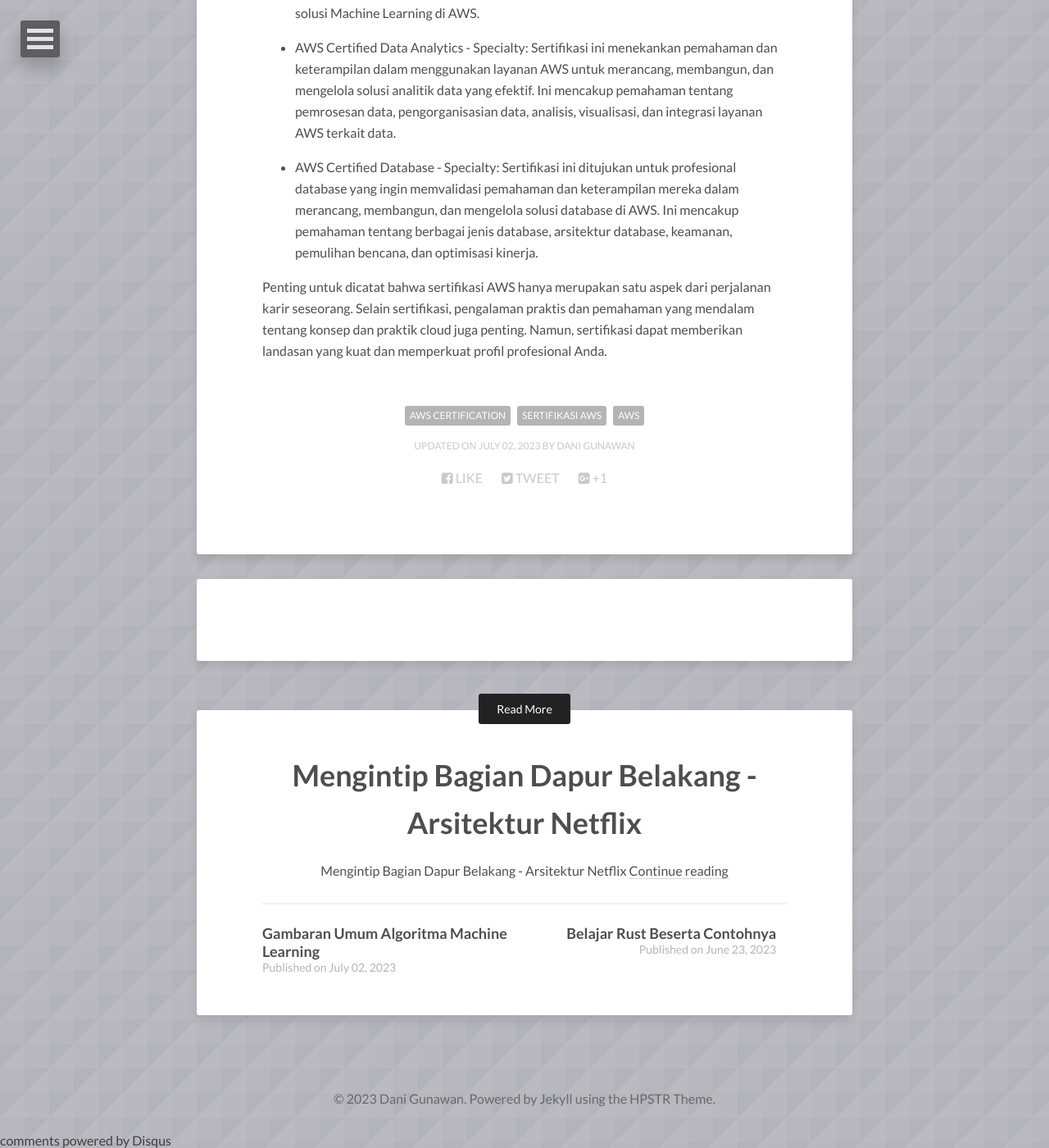
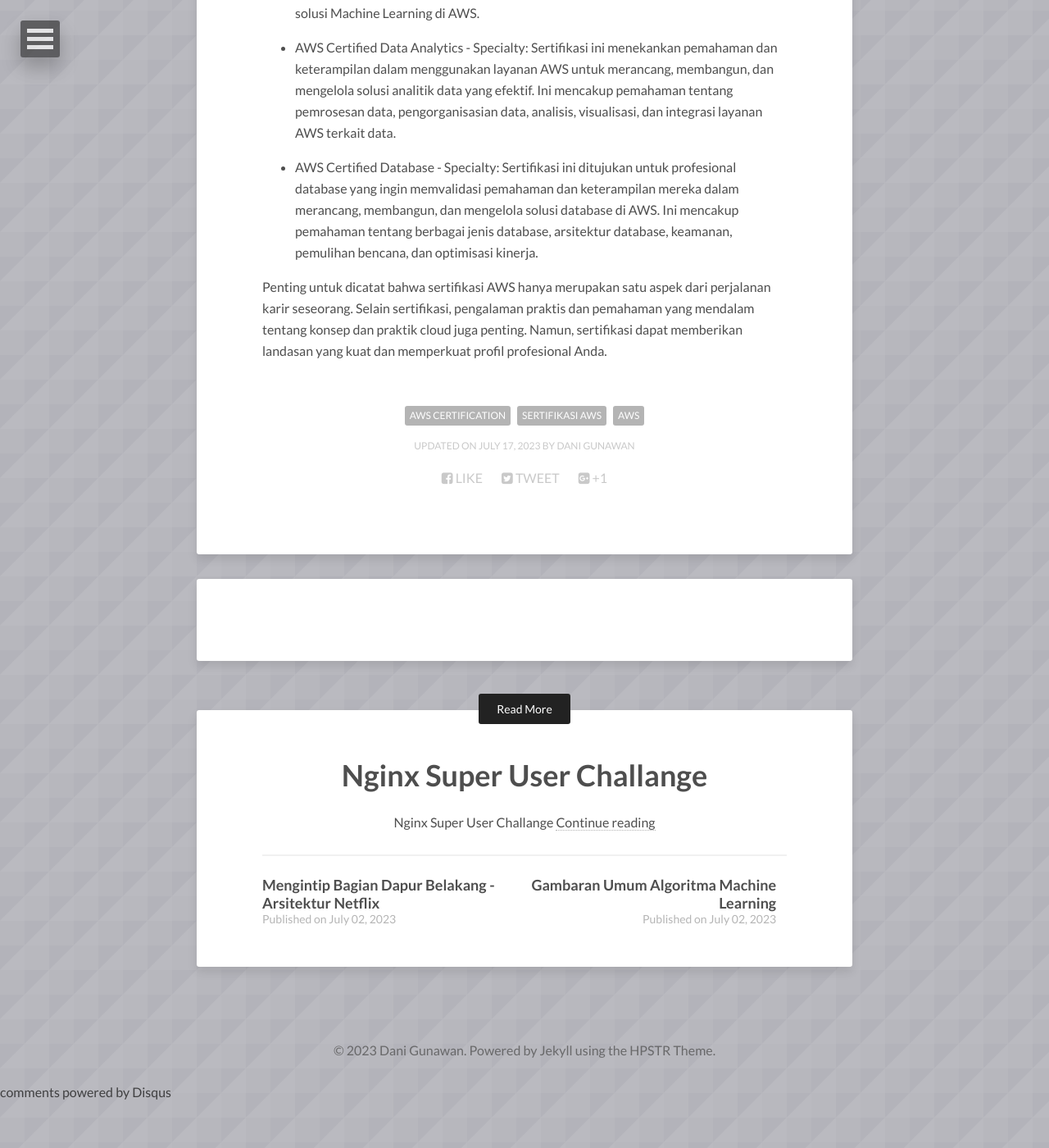
Before and after one commit to danigunawan/danigunawan.github.io, a Jekyll site: the page built from _posts/2023-07-17-jenis-jenis-sertifikasi-aws.md, in a window 1280 px wide and 1400 px high, scrolled down 3557 px. Shown: the whole window at 82% size. Built offline with Jekyll 4.4.1, drawn with Linux system fonts in a browser that asks for light colours; nearby versions of some CDN libraries; comment, search, counter and statistics services are not loaded; after the commit the page ends 4898 px from its top, so only the background shows below that; some of the changed lines change nothing that is shown; some of the changed text lies outside the part shown.

Commit message:
[ADD POSTING]

```diff
--- a/_posts/2023-07-17-jenis-jenis-sertifikasi-aws.md
+++ b/_posts/2023-07-17-jenis-jenis-sertifikasi-aws.md
@@ -1,7 +1,7 @@
 ---
 layout: post
 title: Jenis-Jenis Sertifikasi AWS
-modified: 2023-07-02T17:00:28+07:00
+modified: 2023-07-17T17:00:28+07:00
 categories:
 description: "Jenis-Jenis Sertifikasi AWS"
 tags: [aws certification, sertifikasi aws, aws]
@@ -9,7 +9,7 @@
   background: triangular.png
 comments: true
 share: true
-date: 2023-07-02T17:00:28+07:00
+date: 2023-07-17T17:00:28+07:00
 ---
 
 ![arsitektur-netflix](/images/2023/jenis-jenis-sertifikasi-aws.png)
--- /dev/null
+++ b/_posts/2023-07-20-nginx-super-user-assessment-challange.md
@@ -0,0 +1,55 @@
+---
+layout: post
+title: Nginx Super User Challange
+modified: 2023-07-20T17:00:28+07:00
+categories:
+description: "Nginx Super User Challange"
+tags: [nginx, nginx assessment, nginx super user, nginx challange]
+image:
+  background: triangular.png
+comments: true
+share: true
+date: 2023-07-20T17:00:28+07:00
+---
+
+![arsitektur-netflix](/images/2023/nginx-super-user-assessment.png)
+
+
+## Ikuti Tantangan NGINX Super User Assessment
+
+Jadilah NGINX Super User untuk menunjukkan pengetahuan dan keahlian Anda.
+
+Apakah Anda seorang pengembang full stack, insinyur, atau desainer API? Apakah Anda tahu cara membangun API Gateway, load balancer, atau reverse proxy?
+
+Materi yang dibahas:
+
+- Logika konfigurasi NGINX
+- NGINX sebagai reverse proxy
+- Pengimbangan beban HTTP
+- NGINX Instance Manager
+- NGINX sebagai API Gateway
+- Pengontrolan Ingress NGINX
+- NGINX App Protect
+
+Bagaimana cara kerjanya:
+
+Daftar untuk tantangan di bawah ini. Selama 30 hari berikutnya, kami akan mengirimkan panduan belajar setiap beberapa hari sekali untuk salah satu topik Super User. Setiap panduan belajar akan berisi ringkasan singkat tentang topik tersebut, dengan tautan ke sumber daya lebih lanjut seperti video dan dokumentasi.
+
+Setelah 30 hari, kami akan mengadakan sesi persiapan belajar interaktif selama satu jam. Ini akan dilakukan secara online (https://www.nginx.com/c/nginx-super-user-assessment), dengan kesempatan bagi sejumlah peserta terbatas di Singapura untuk menghadiri secara langsung.
+
+Setelah itu, Anda akan siap untuk mengikuti asesmen Super User secara online.
+Contoh panduan:
+
+Panduan tersedia dalam bentuk tulisan dan video. Berikut adalah contoh rekaman video: Panduan belajar dan rekaman NGINX Super User
+Mengapa memilih NGINX
+
+NGINX adalah proyek open source yang populer dan dipercaya oleh lebih dari 400 juta situs. Pengguna NGINX telah menggunakan rangkaian teknologi kami dalam mengembangkan dan menyampaikan aplikasi modern sejak proyek open source diluncurkan pada tahun 2003. NGINX Super User adalah orang-orang di seluruh dunia yang bersemangat dalam menciptakan solusi menggunakan NGINX di pusat proyek pengembangan web dan aplikasi mereka, dan seringkali menunjukkan pengetahuan dan keahlian mereka dengan membantu komunitas dan berbagi pengalaman langsung.
+
+## FAQ
+
+Berapa biayanya? Tidak ada. Partisipasi dalam Tantangan, persiapan belajar, dan asesmen sepenuhnya gratis.
+- Berapa lama tesnya? Asesmen NGINX Super User adalah tes online berdurasi satu jam dengan pilihan ganda.
+- Untuk siapa ini? Diakui sebagai NGINX Super User sangat ideal untuk semua pengembang full stack, insinyur, dan desainer API.
+- Apa prasyaratnya? Anda harus memiliki pemahaman tentang satu atau lebih bidang topik, bahasa komputer modern, baris perintah, dan/atau scripting.
+- Bagaimana saya tetap teratur? Dengan mengingatkan Anda setiap beberapa hari, kami membantu Anda mengatur waktu Anda sehingga Anda dapat bekerja mengimbangi komitmen lainnya.
+- Siapa saja yang sudah menjadi Super User? Anda dapat melihat daftar NGINX Super User saat ini di https://www.f5.com/c/apcj-2022/asset/asean-nginx-super-user
```
Also changed, not shown: images/2023/nginx-super-user-assessment.png (added).
